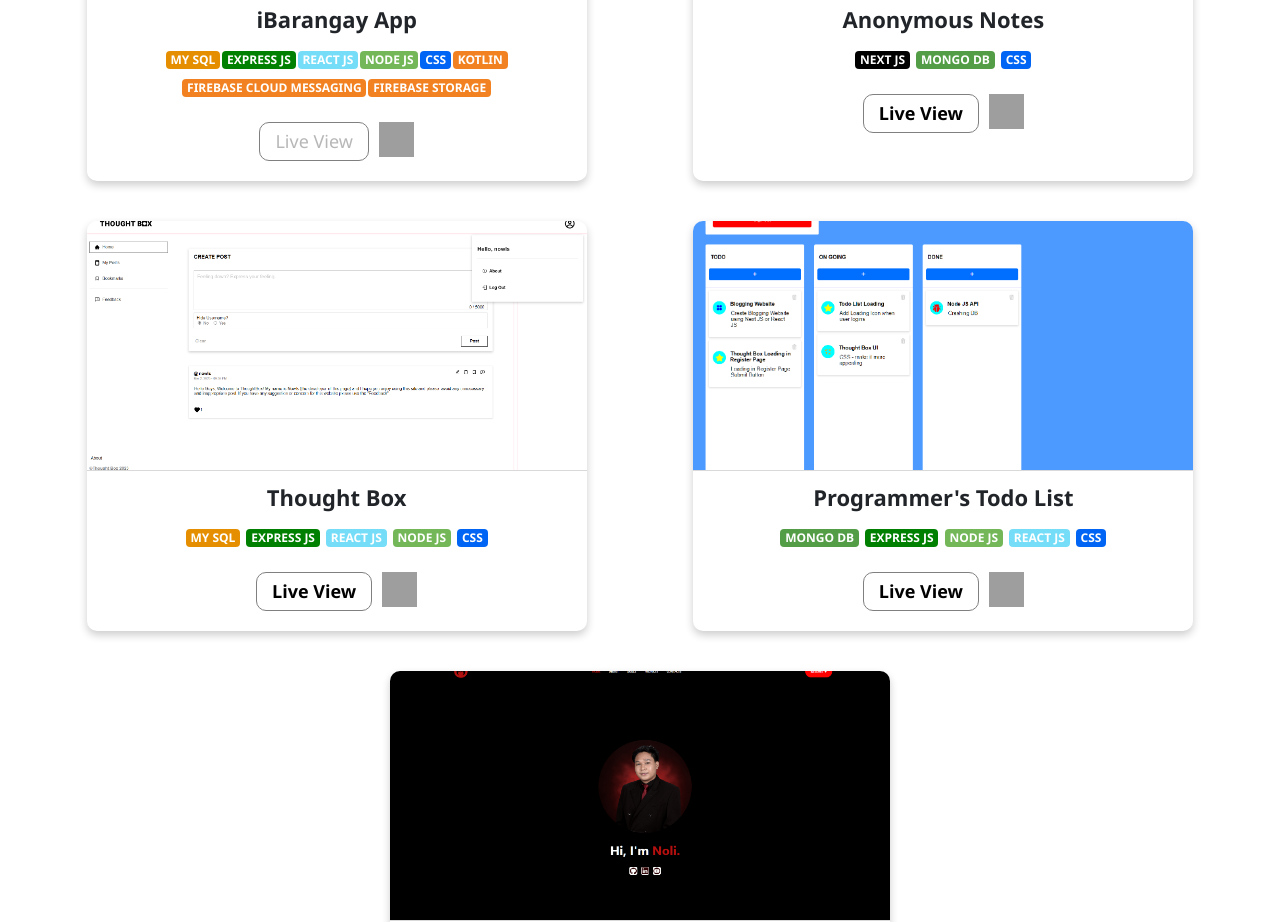
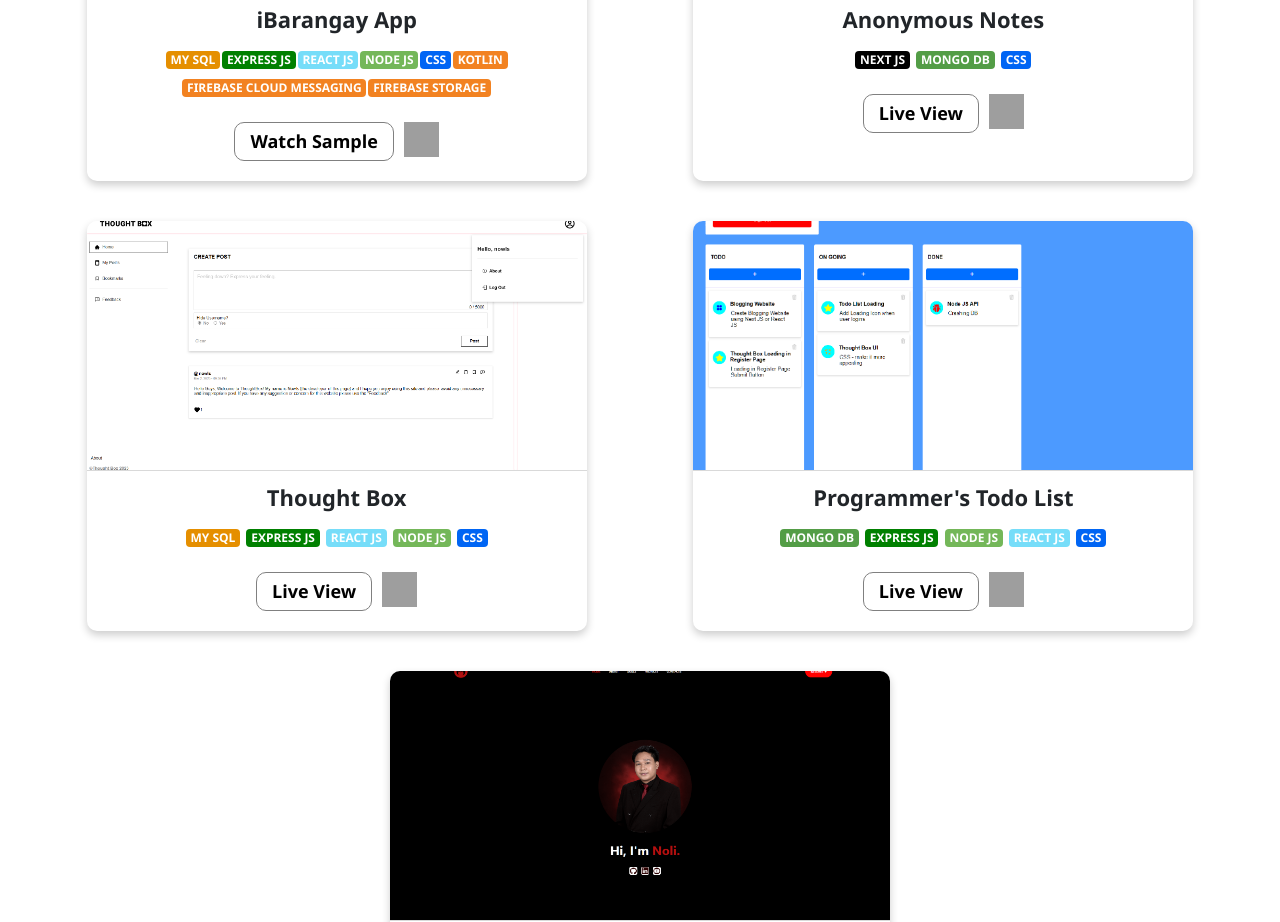
Before and after one commit to Noli-piz/web-portfolio, a plain HTML site: page index.html in a window 1280 px wide. Shown: the part 4399-5321 px from the top of the page. Drawn offline with nearby package versions, Linux system fonts and the light colour scheme; grey boxes are pictures that could not be loaded.

Commit message:
Update index.html

```diff
--- a/index.html
+++ b/index.html
@@ -152,7 +152,7 @@
                     <div class="badge kotlin"> FIREBASE STORAGE </div>
                 </div>
                 <div class="project-btn-container">
-                    <button class="project-btn-1" disabled> Live View </button>
+                    <button class="project-btn-1"> <a  href="https://youtu.be/gQenYrdy1rM" target="_blank"> Watch Sample </a> </button>
                     <a  href="https://github.com/Noli-piz/BMS" target="_blank"> <img class="repository" src="https://img.icons8.com/ios-filled/50/null/github.png" alt="icon" />  </a>
                 </div>
             </div>
```
